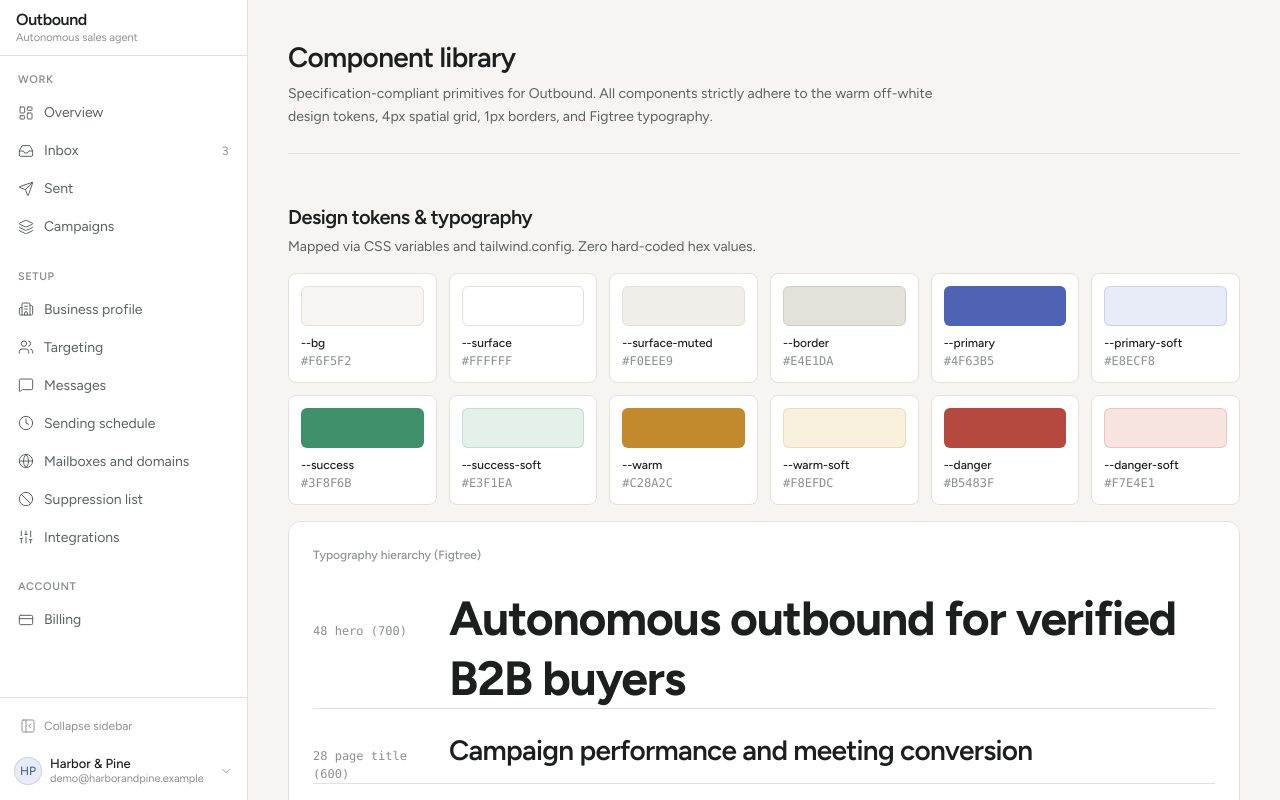
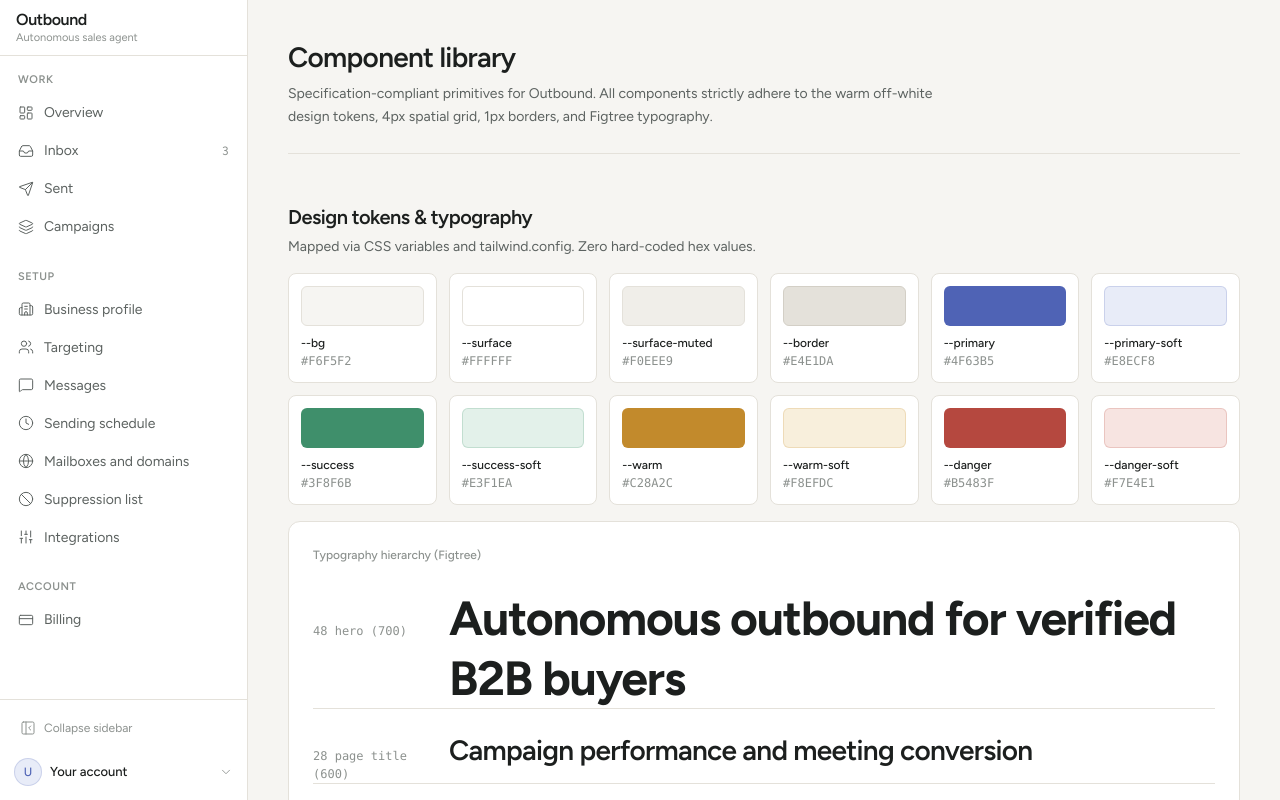
Before and after one commit to olamiposi1/outbound, a React (Vite) app: page /_components in a window 1280 px wide. Shown: the top 800 px of the page. Built offline with nearby package versions, Linux system fonts and the light colour scheme; no server answers.

Commit message:
Add sign out and sign in links

```diff
--- a/src/components/AppShell.tsx
+++ b/src/components/AppShell.tsx
@@ -1,5 +1,6 @@
 import React, { useState, useRef, useEffect } from 'react';
-import { Link, useLocation } from 'react-router-dom';
+   import { Link, useLocation, useNavigate } from 'react-router-dom';
+   import { useAuth } from '../context/AuthContext';
 import { brand } from '../config/brand';
 import {
   LayoutDashboard,
@@ -20,6 +21,7 @@ import {
   X,
   ExternalLink,
   ChevronDown,
+  LogOut,
 } from 'lucide-react';
 
 interface AppShellProps {
@@ -41,6 +43,15 @@ interface NavGroup {
 
 export function AppShell({ children }: AppShellProps) {
   const location = useLocation();
+     const navigate = useNavigate();
+   const { user, signOut } = useAuth();
+   const email = user?.email ?? '';
+   const initials = (email.slice(0, 2) || 'U').toUpperCase();
+      const handleSignOut = async () => {
+     setUserMenuOpen(false);
+     navigate('/', { replace: true });
+     await signOut();
+   };
   const [mobileMenuOpen, setMobileMenuOpen] = useState(false);
   const [isCollapsed, setIsCollapsed] = useState(false);
   const [userMenuOpen, setUserMenuOpen] = useState(false);
@@ -317,7 +328,7 @@ export function AppShell({ children }: AppShellProps) {
               } p-2 bg-surface border border-border rounded-[8px] shadow-md z-40 flex flex-col gap-1`}
             >
               <div className="px-2 py-1 text-[12px] text-ink-3 border-b border-border truncate">
-                demo@harborandpine.example
+                {email}
               </div>
               <Link
                 to="/"
@@ -328,6 +339,15 @@ export function AppShell({ children }: AppShellProps) {
                 <span>Back to site</span>
                 <ExternalLink className="w-3.5 h-3.5 text-ink-3" strokeWidth={1.5} />
               </Link>
+                 <button
+     type="button"
+     role="menuitem"
+     onClick={handleSignOut}
+     className="px-2 py-1.5 rounded-[6px] text-[13px] text-ink-2 hover:bg-surface-muted hover:text-ink flex items-center justify-between transition-colors duration-150 ease text-left cursor-pointer"
+   >
+     <span>Sign out</span>
+     <LogOut className="w-3.5 h-3.5 text-ink-3" strokeWidth={1.5} />
+   </button>
             </div>
           )}
 
@@ -336,22 +356,22 @@ export function AppShell({ children }: AppShellProps) {
             onClick={() => setUserMenuOpen(!userMenuOpen)}
             aria-haspopup="menu"
             aria-expanded={userMenuOpen}
-            title="demo@harborandpine.example"
+            title="{email}"
             className={`w-full p-1.5 rounded-[8px] hover:bg-surface-muted text-left flex items-center gap-2 transition-colors duration-150 ease focus-visible:outline-none focus-visible:ring-2 focus-visible:ring-primary/40 cursor-pointer ${
               isCollapsed ? 'justify-center' : 'justify-between'
             }`}
           >
             <div className="flex items-center gap-2 min-w-0">
               <span className="w-7 h-7 rounded-full bg-primary-soft text-primary font-medium text-[12px] flex items-center justify-center shrink-0 border border-primary/20">
-                HP
+                {initials}
               </span>
               {!isCollapsed && (
                 <div className="flex flex-col min-w-0">
                   <span className="text-[13px] font-medium text-ink truncate leading-tight">
-                    Harbor & Pine
+                    Your account
                   </span>
                   <span className="text-[11px] text-ink-3 truncate leading-tight">
-                    demo@harborandpine.example
+                    {email}
                   </span>
                 </div>
               )}
--- a/src/pages/LandingPage.tsx
+++ b/src/pages/LandingPage.tsx
@@ -1,6 +1,7 @@
 import React, { useState, useRef, useEffect } from 'react';
 import { useNavigate } from 'react-router-dom';
 import { brand } from '../config/brand';
+import { useAuth } from '../context/AuthContext';
 import { sampleHeroStatusMessages } from '../mock/data';
 import { usePageMeta } from '../utils/usePageMeta';
 import { Button } from '../components/Button';
@@ -11,6 +12,7 @@ import { ChevronDown, ArrowRight, Check, X } from 'lucide-react';
 export function LandingPage() {
   usePageMeta(undefined, `${brand.name} — ${brand.tagline}`);
   const navigate = useNavigate();
+  const { user } = useAuth();
 
   const [inputUrl, setInputUrl] = useState('');
   const [urlError, setUrlError] = useState('');
@@ -298,11 +300,9 @@ export function LandingPage() {
      ref={signInButtonRef}
      variant="ghost"
      size="default"
-              onClick={() => setSignInOpen(!signInOpen)}
-              aria-haspopup="dialog"
-              aria-expanded={signInOpen}
+     onClick={() => navigate(user ? '/app' : '/login')}
    >
-              Sign in
+     {user ? 'Open app' : 'Sign in'}
    </Button>
 
             {/* Sign in preview popover with soft shadow */}
```
Lines whose indentation alone changed are shown as unchanged.
